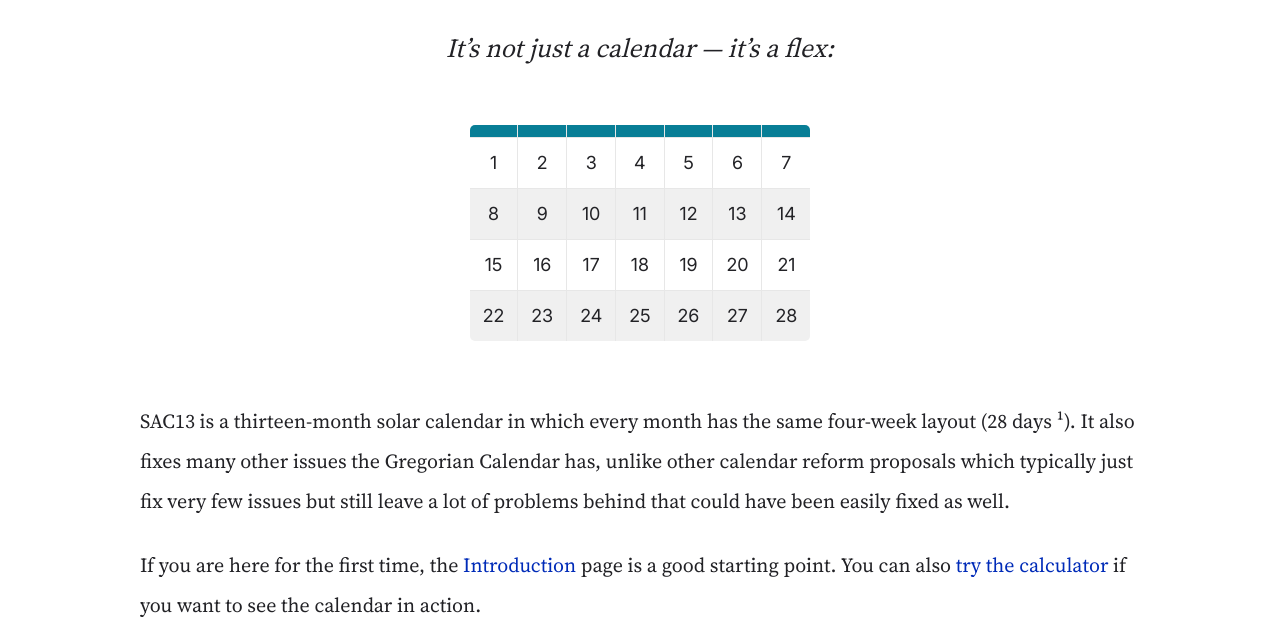
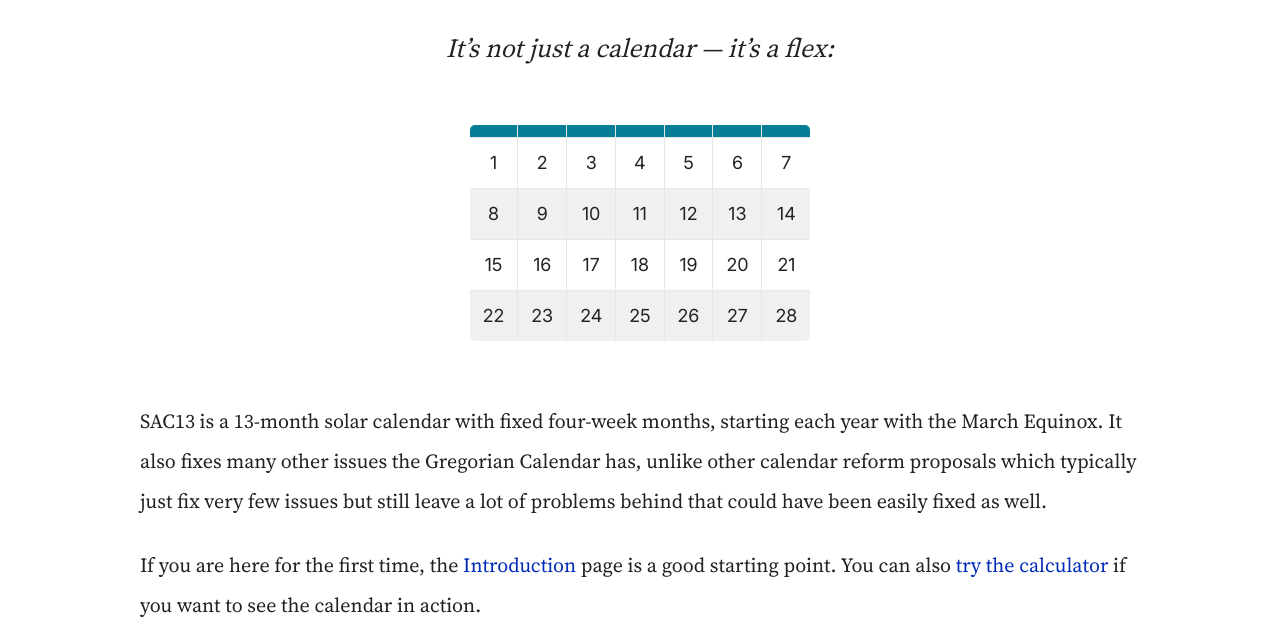
Before and after one commit to SAC-Thirteen/website, a plain HTML site: page docs/index.html in a window 1280 px wide. Shown: the part 93-721 px from the top of the page. Drawn offline with Linux system fonts and the light colour scheme; no server answers.

Commit message:
Update intro sentence.

```diff
--- a/docs/index.html
+++ b/docs/index.html
@@ -138,8 +138,8 @@
           <script src="/sac13_commons.js"></script>
           <script src="/sac13_today.js"></script>
           <p>
-            SAC13 is a thirteen-month solar calendar in which every month has
-            the same four-week layout (28 days ¹). It also fixes many other
+            SAC13 is a 13-month solar calendar with fixed four-week months,
+            starting each year with the March Equinox. It also fixes many other
             issues the Gregorian Calendar has, unlike other calendar reform
             proposals which typically just fix very few issues but still leave a
             lot of problems behind that could have been easily fixed as well.
```
